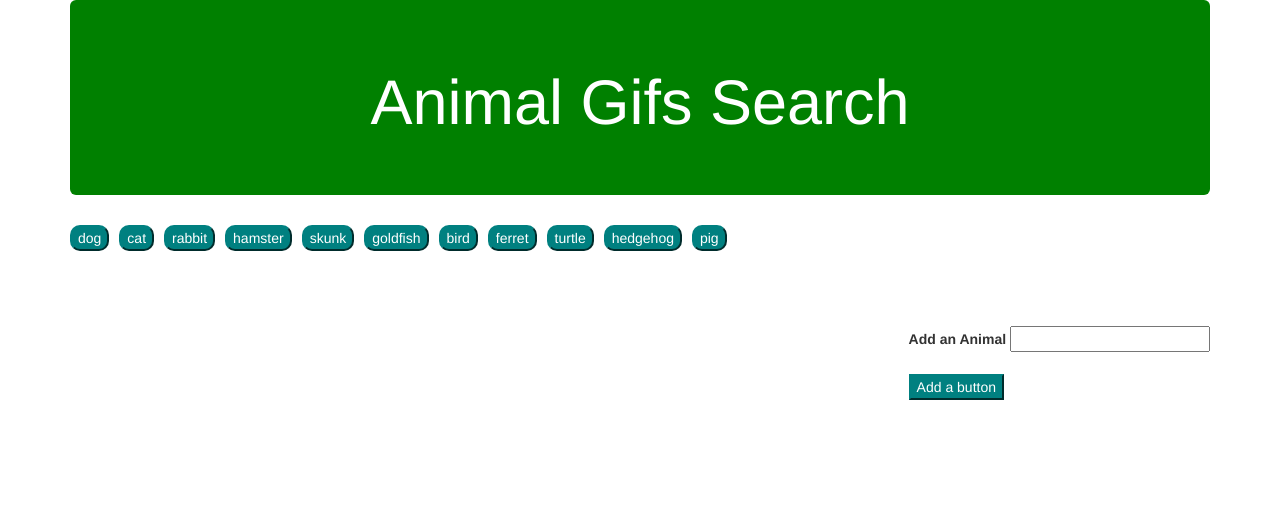
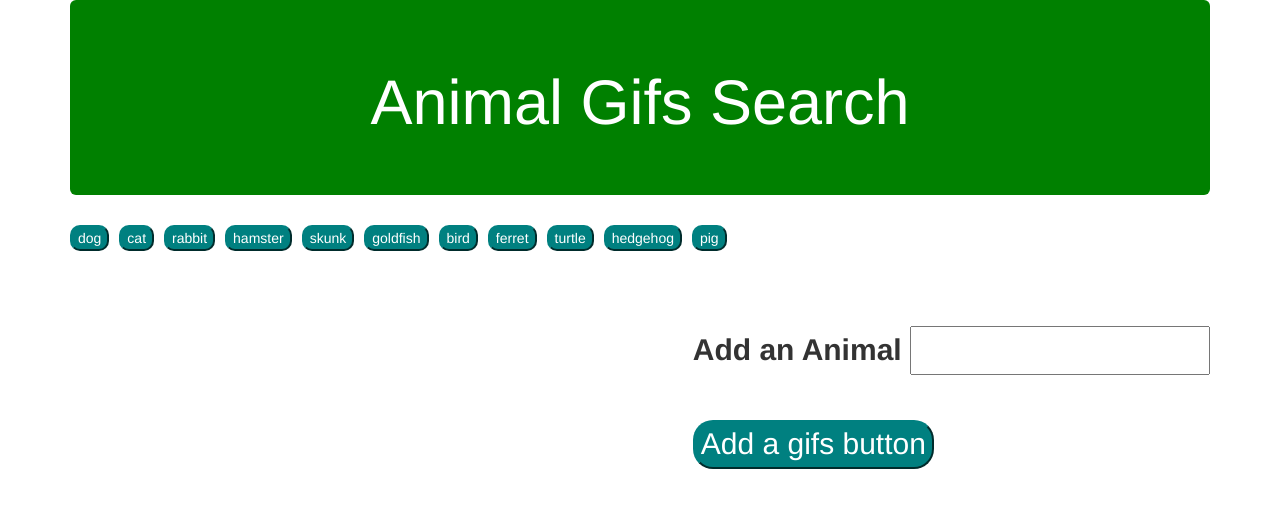
Before and after one commit to ait530/giphyAPI, a PHP site: page / in a window 1280 px wide. Shown: the top 508 px of the page. Run offline with PHP 8.4, Linux system fonts and the light colour scheme; some libraries are stand-ins or nearby versions.

Commit message:
Altered input box and button

```diff
--- a/assets/logic.js
+++ b/assets/logic.js
@@ -58,23 +58,23 @@ $(document).ready(function(){
 
 
 
-  // $("gifs-appear-here").on("click", function() {
-  //   // The attr jQuery method allows us to get or set the value of any attribute on our HTML element
-  //   var state = $(this).attr("data-state");
-  //   // If the clicked image's state is still, update its src attribute to what its data-animate value is.
-  //   // Then, set the image's data-state to animate
-  //   // Else set src to the data-still value
-  //   if (state === "still") {
-  //       $(this).attr("src", $(this).attr("data-animate"));
-  //       $(this).attr("data-state", "animate");
-  //   }
-  //   else {
-  //       $(this).attr("src", $(this).attr("data-still"));
-  //       $(this).attr("data-state", "still");
-  //     }
-  //   })
+  // Gif image click function to switch between still and animate states.
+  $("<img>").on("click", function(gifsClick) {
+    // The attr jQuery method allows us to get or set the value of any attribute on our HTML element
+    var state = $(this).attr("data-state");
+    // If the clicked image's state is still, update its src attribute to what its data-animate value is.
+    // Then, set the image's data-state to animate
+    // Else set src to the data-still value
+    if (state === "still") {
+        $(this).attr("src", $(this).attr("data-animate"));
+        $(this).attr("data-state", "animate");
+    }
+    else {
+        $(this).attr("src", $(this).attr("data-still"));
+        $(this).attr("data-state", "still");
+      }
+    })
 
-  // })
 
 
   // This function handles events where one button is clicked
@@ -94,7 +94,6 @@ $(document).ready(function(){
     // Calling renderButtons which handles the processing of our topics array
     renderButtons();
   })
-
 
 
 
@@ -123,7 +122,6 @@ $(document).ready(function(){
   }
 
 
-
   // Function for displaying the topic info
   // Using $(document).on instead of $(".topic").on to add event listenersto dynamically generated elements
   $(document).on("click", ".topic", gifsClick);
--- a/assets/style.css
+++ b/assets/style.css
@@ -74,13 +74,19 @@ p {
   height:100px;
   float: right;
   margin-top: 25px;
+  font-size:30px;
 
 }
 
 
 #topic-input {
 
-  width:200px;
+  width:300px;
+
+}
+
+#add-topic {
+  border-radius:20px;
 
 }
 
--- a/index.html
+++ b/index.html
@@ -36,7 +36,7 @@
       <input type="text" id="topic-input"><br></br></input>
 
       <!-- Button triggers new topic(animal button) to be added -->
-      <input id="add-topic" type="submit" value="Add a button"></input>
+      <input id="add-topic" type="submit" value="Add a gifs button"></input>
 
     </form>
 
```
